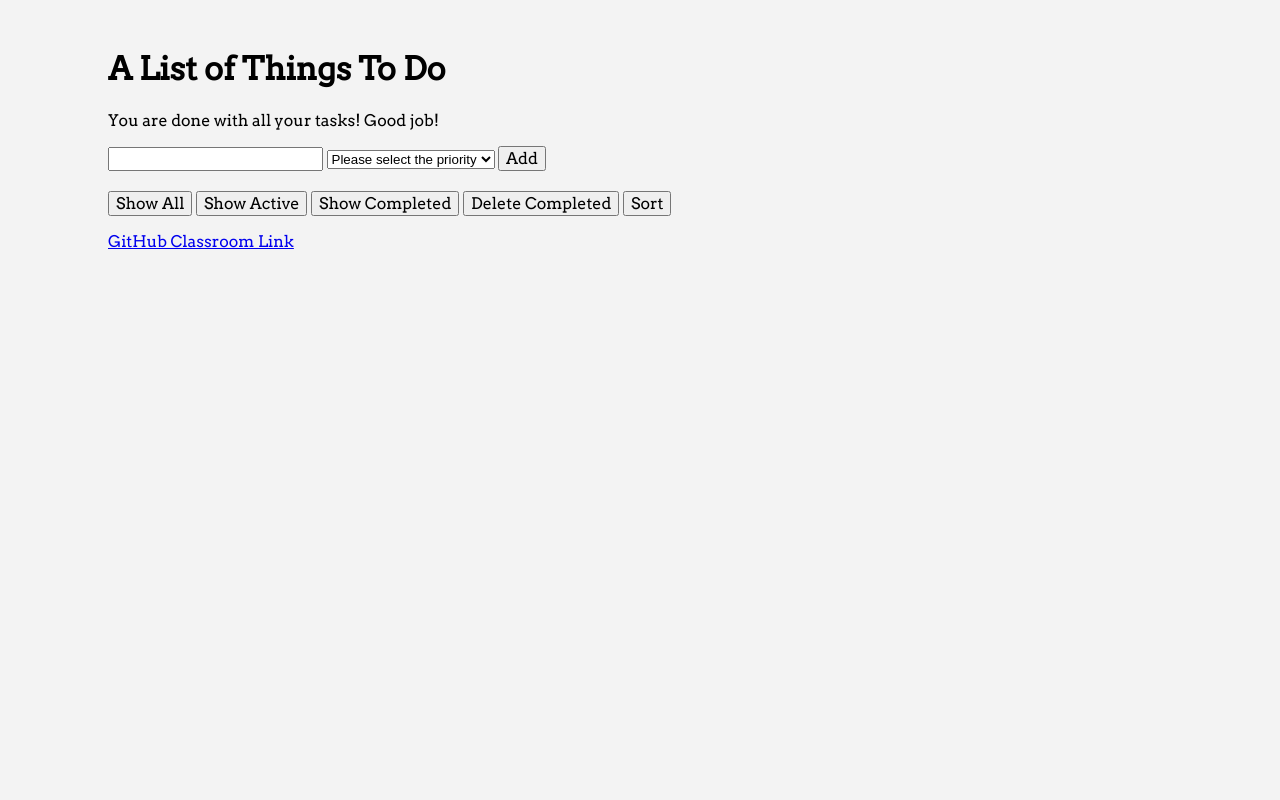
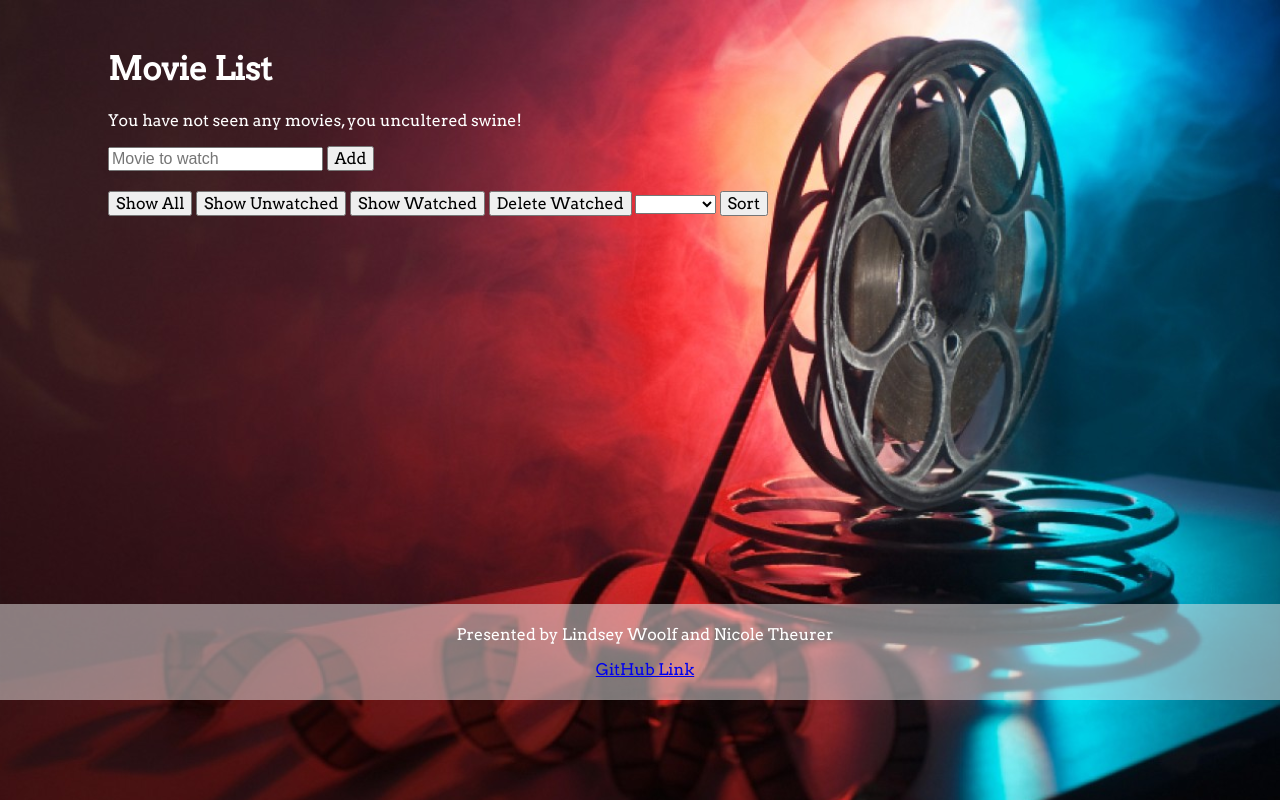
Before and after one commit to TeamLicole/movieRankings, a website: page public/index.html in a window 1280 px wide. Drawn offline with nearby package versions, Linux system fonts and the light colour scheme.

Commit message:
did stuff

```diff
--- a/public/index.html
+++ b/public/index.html
@@ -5,35 +5,46 @@
     <link rel="stylesheet" href="/styles.css"/>
     <title>Vue Todo</title>
   </head>
-  <body>
+  <body background="/images/movieBackground.jpg">
     <div id="app">
-      <h1>A List of Things To Do</h1>
-      <p v-show="activeItems.length === 0">You are done with all your tasks! Good job!</p>
+      <h1>Movie List</h1>
+      <p v-show="completedItems.length === 0">You have not seen any movies, you uncultered swine!</p>
       <form v-on:submit.prevent="addItem">
-      	<input type="text" v-model="text">
-        <select v-model="priority">
+      	<input type="text" v-model="text" placeholder="Movie to watch">
+        <!-- <select v-model="priority">
           <option disabled value="">Please select the priority</option>
           <option>1</option>
           <option>2</option>
           <option>3</option>
-        </select>
+        </select> -->
       	<button type="submit">Add</button>
       </form>
       <div class="controls">
       	<button v-on:click="showAll()">Show All</button>
-      	<button v-on:click="showActive()">Show Active</button>
-      	<button v-on:click="showCompleted()">Show Completed</button>
-      	<button v-on:click="deleteCompleted()">Delete Completed</button>
+      	<button v-on:click="showActive()">Show Unwatched</button>
+      	<button v-on:click="showCompleted()">Show Watched</button>
+      	<button v-on:click="deleteCompleted()">Delete Watched</button>
+        <!-- <button v-on:click="filter()">Filter</button> -->
+          <select v-model="ratingFilter">
+            <option selected>Filter</option>
+            <option>All ratings</option>
+            <option>No rating</option>
+            <option>1 star</option>
+            <option>2 stars</option>
+            <option>3 stars</option>
+            <option>4 stars</option>
+            <option>5 stars</option>
+          </select>
         <button v-on:click="sort()">Sort</button>
       </div>
       <ul>
       	<li v-for="item in filteredItems" draggable="true" v-on:dragstart="dragItem(item)" v-on:dragover.prevent v-on:drop="dropItem(item)">
       	  <input type="checkbox" v-model="item.completed" v-on:click="completeItem(item)" />
           <label v-bind:class="{ completed: item.completed }">{{ item.text }}</label>
-          <div class="priorityDiv" v-bind="item.priority">
-            <p>Priority: {{ item.priority }}</p>
-            <button v-on:click="priorityUp(item)"><i class="up"></i></button>
-            <button v-on:click="priorityDown(item)"><i class="down"></i></button>
+          <div class="ratingDiv" v-bind="item.rating">
+            <p>Rating: {{ item.rating }}</p>
+            <button v-on:click="ratingUp(item)"><i class="up"></i></button>
+            <button v-on:click="ratingDown(item)"><i class="down"></i></button>
           </div>
           <button v-on:click="deleteItem(item)" class="delete">X</button>
       	</li>
@@ -44,7 +55,8 @@
     <script src="/script.js"></script>
 
     <footer>
-      <a href="https://github.com/BYU-CS260-Winter-2018/lab-4-ntheurer">GitHub Classroom Link</a>
+      <p> Presented by Lindsey Woolf and Nicole Theurer</p>
+      <p><a href="https://github.com/TeamLicole/movieRankings">GitHub Link</a></p>
     </footer>
   </body>
 </html>
--- a/public/script.js
+++ b/public/script.js
@@ -11,6 +11,11 @@ var app = new Vue({
     activeItems: function() {
       return this.items.filter(function(item) {
 	       return !item.completed;
+      });
+    },
+    completedItems: function() {
+      return this.items.filter(function(item) {
+	       return item.completed;
       });
     },
     filteredItems: function() {
--- a/public/styles.css
+++ b/public/styles.css
@@ -2,7 +2,15 @@ body {
     font-family: 'Arvo';
     font-size: 16px;
     padding: 20px 100px 0px 100px;
-    background: #f3f3f3;
+    background-size: cover;
+}
+
+h1 {
+  color: white;
+}
+
+p {
+  color: white;
 }
 
 /* List */
@@ -68,6 +76,19 @@ button {
     font-size: 1em;
 }
 
+footer {
+  background-color: rgba(235, 233, 233, 0.5);
+  padding: 5px;
+  position: absolute;
+  bottom: 100px;
+  width: 100%;
+  left: 0;
+}
+
+footer p {
+  text-align: center;
+}
+
 i {
     border: solid black;
     border-width: 0 3px 3px 0;
```
Also changed, not shown: public/images/movieBackground.jpg (renamed from public/images/movieBackgroundcd .jpg).
